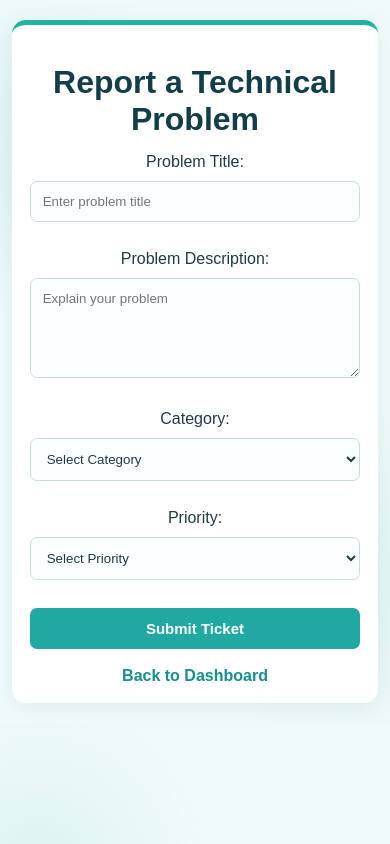
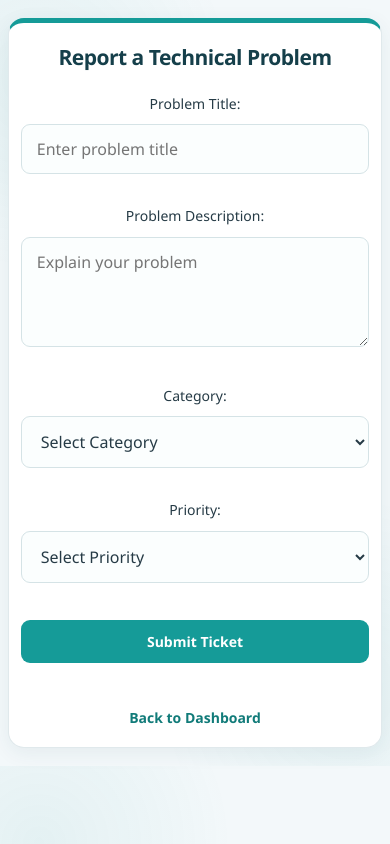
Before and after one commit to prahelikachowdhury-cyber/IT-Helpdesk-Incident-Management-System, a Flask app: page /create-ticket in a window 390 px wide. Run offline with Flask 3, Linux system fonts and the light colour scheme; the visitor is signed in with stand-in values (Sample User, id 1); some libraries are stand-ins or nearby versions.

Commit message:
Upgrade UI design and improve responsive styling

```diff
--- a/static/style.css
+++ b/static/style.css
@@ -1,212 +1,376 @@
-/* ==============================
-   GLOBAL STYLING
-============================== */
+/* =========================================
+   IT HELPDESK MANAGEMENT SYSTEM
+   Modern Teal & White Theme
+========================================= */
+
+/* ---------- GLOBAL ---------- */
 
 * {
     box-sizing: border-box;
 }
 
+:root {
+    --primary: #159b98;
+    --primary-dark: #117b79;
+    --primary-light: #e5f7f6;
+    --background: #f3f8fa;
+    --white: #ffffff;
+    --text: #263b46;
+    --muted: #71838c;
+    --border: #e0e9ec;
+    --shadow: 0 5px 20px rgba(25, 75, 85, 0.07);
+    --radius: 14px;
+}
+
 body {
-    font-family: Arial, sans-serif;
-    background-color: #f0fafa;
-    background-image:
-        radial-gradient(circle at 10% 20%, rgba(32, 178, 170, 0.09) 0, transparent 25%),
-        radial-gradient(circle at 90% 80%, rgba(32, 178, 170, 0.08) 0, transparent 25%);
     margin: 0;
     padding: 0;
-    color: #203b45;
+    font-family: "Segoe UI", Arial, sans-serif;
+    background:
+        radial-gradient(circle at 10% 10%, rgba(21, 155, 152, 0.07), transparent 25%),
+        radial-gradient(circle at 90% 90%, rgba(21, 155, 152, 0.06), transparent 25%),
+        var(--background);
+    color: var(--text);
+    line-height: 1.6;
+    font-size: 15px;
 }
 
-/* ==============================
-   MAIN CONTAINER
-============================== */
+/* ---------- MAIN CONTAINER ---------- */
 
 .container {
-    width: 90%;
-    max-width: 1100px;
-    margin: 40px auto;
-    padding: 30px;
-    background: #ffffff;
-    border-radius: 14px;
+    width: 92%;
+    max-width: 1150px;
+    margin: 35px auto;
+    padding: 35px;
+    background: var(--white);
+    border: 1px solid var(--border);
+    border-top: 5px solid var(--primary);
+    border-radius: 16px;
+    box-shadow: var(--shadow);
     text-align: center;
-    box-shadow: 0 5px 25px rgba(20, 90, 95, 0.08);
-    border-top: 5px solid #20b2aa;
 }
 
-/* ==============================
-   HEADINGS
-============================== */
+/* ---------- HEADINGS ---------- */
 
 h1 {
-    color: #123e4a;
-    margin-bottom: 15px;
+    color: #153f4a;
+    font-size: 30px;
+    font-weight: 700;
+    margin: 0 0 18px;
+    letter-spacing: -0.5px;
 }
 
 h2 {
-    color: #167f80;
-    margin-top: 25px;
+    color: var(--primary-dark);
+    font-size: 23px;
+    margin-top: 28px;
 }
 
 h3 {
-    color: #245963;
+    color: #285762;
+    font-size: 18px;
+    font-weight: 650;
 }
 
-/* ==============================
-   INPUTS AND FORMS
-============================== */
+p {
+    color: var(--muted);
+    line-height: 1.7;
+}
+
+/* ---------- LINKS ---------- */
+
+a {
+    color: var(--primary-dark);
+    text-decoration: none;
+    font-weight: 600;
+    transition: 0.2s ease;
+}
+
+a:hover {
+    color: #0b6261;
+}
+
+/* ---------- INPUTS AND FORMS ---------- */
 
 input,
 textarea,
 select {
     width: 90%;
-    padding: 12px;
-    margin: 10px 0;
-    border: 1px solid #c8dddd;
-    border-radius: 7px;
-    font-family: Arial, sans-serif;
-    background: #fbffff;
-    color: #203b45;
+    padding: 13px 15px;
+    margin: 9px 0;
+    border: 1px solid #d5e3e6;
+    border-radius: 9px;
+    background: #fbfefe;
+    color: var(--text);
+    font-family: inherit;
+    font-size: 15px;
+    transition: 0.2s ease;
 }
 
 input:focus,
 textarea:focus,
 select:focus {
     outline: none;
-    border-color: #20b2aa;
-    box-shadow: 0 0 5px rgba(32, 178, 170, 0.25);
+    border-color: var(--primary);
+    box-shadow: 0 0 0 3px rgba(21, 155, 152, 0.12);
+    background: var(--white);
 }
 
 textarea {
-    min-height: 100px;
+    min-height: 110px;
     resize: vertical;
 }
 
-/* ==============================
-   BUTTONS
-============================== */
+/* ---------- BUTTONS ---------- */
 
 button {
-    width: 100%;
-    padding: 12px;
-    background: #20a9a3;
-    color: white;
+    display: inline-block;
+    width: auto;
+    min-width: 150px;
+    padding: 12px 22px;
+    margin: 7px 4px;
+    background: var(--primary);
+    color: var(--white);
     border: none;
-    border-radius: 7px;
+    border-radius: 9px;
     cursor: pointer;
-    font-size: 15px;
-    font-weight: bold;
-    transition: 0.3s;
+    font-family: inherit;
+    font-size: 14px;
+    font-weight: 650;
+    transition: all 0.25s ease;
 }
 
 button:hover {
-    background: #147c7b;
-    transform: translateY(-1px);
+    background: var(--primary-dark);
+    box-shadow: 0 4px 12px rgba(21, 155, 152, 0.2);
+    transform: translateY(-2px);
 }
 
-/* ==============================
-   LINKS
-============================== */
-
-a {
-    color: #168f91;
-    text-decoration: none;
-    font-weight: bold;
+button:active {
+    transform: translateY(0);
 }
 
-a:hover {
-    color: #105d63;
-    text-decoration: underline;
-}
-
-/* ==============================
-   TICKET CARDS
-============================== */
+/* ---------- TICKET CARDS ---------- */
 
 .ticket {
     text-align: left;
-    padding: 22px;
-    margin: 18px 0;
-    background: #f4fbfb;
-    border-radius: 10px;
-    border-left: 5px solid #20b2aa;
-    box-shadow: 0 3px 12px rgba(20, 90, 95, 0.07);
+    padding: 23px;
+    margin: 20px 0;
+    background: #fbfefe;
+    border: 1px solid var(--border);
+    border-left: 5px solid var(--primary);
+    border-radius: 12px;
+    box-shadow: 0 3px 12px rgba(25, 75, 85, 0.05);
+    transition: 0.25s ease;
+}
+
+.ticket:hover {
+    box-shadow: var(--shadow);
+    transform: translateY(-2px);
 }
 
 .ticket h3 {
-    color: #147f80;
+    color: var(--primary-dark);
+    margin-top: 0;
 }
 
 .ticket p {
-    line-height: 1.6;
+    margin: 9px 0;
 }
 
-/* ==============================
-   STAFF DASHBOARD
-============================== */
+/* ---------- DASHBOARD CARDS ---------- */
 
 .dashboard-cards {
     display: grid;
-    grid-template-columns: repeat(auto-fit, minmax(180px, 1fr));
-    gap: 18px;
-    margin: 25px 0;
+    grid-template-columns: repeat(auto-fit, minmax(190px, 1fr));
+    gap: 20px;
+    margin: 28px 0;
 }
 
 .card {
-    background: linear-gradient(145deg, #ffffff, #e9fafa);
-    padding: 22px;
-    border-radius: 12px;
+    padding: 24px;
+    background: linear-gradient(145deg, #ffffff, #effafa);
+    border: 1px solid #dceeee;
+    border-radius: 13px;
+    box-shadow: var(--shadow);
     text-align: center;
-    border: 1px solid #d4eeee;
-    box-shadow: 0 4px 12px rgba(20, 90, 95, 0.07);
-    transition: 0.3s;
+    transition: 0.25s ease;
 }
 
 .card:hover {
     transform: translateY(-4px);
-    box-shadow: 0 7px 18px rgba(20, 90, 95, 0.12);
+    box-shadow: 0 9px 22px rgba(25, 75, 85, 0.11);
 }
 
 .card h3 {
-    font-size: 16px;
-    color: #477078;
+    color: #55737b;
+    font-size: 15px;
+    margin: 0 0 10px;
 }
 
 .card h2 {
-    font-size: 30px;
-    color: #159b98;
-    margin-bottom: 5px;
+    color: var(--primary);
+    font-size: 31px;
+    margin: 5px 0;
+    font-weight: 750;
 }
 
-/* ==============================
-   DIVIDERS
-============================== */
+/* ---------- TABLES ---------- */
+
+table {
+    width: 100%;
+    border-collapse: collapse;
+    margin: 22px 0;
+    background: var(--white);
+    border-radius: 10px;
+    overflow: hidden;
+}
+
+th {
+    padding: 14px;
+    background: #e7f6f5;
+    color: #205b60;
+    font-weight: 700;
+    text-align: left;
+}
+
+td {
+    padding: 13px 14px;
+    border-bottom: 1px solid var(--border);
+    text-align: left;
+}
+
+tr:hover td {
+    background: #f7fcfc;
+}
+
+/* ---------- FILTERS AND SEARCH ---------- */
+
+form {
+    margin: 15px 0;
+}
+
+form input,
+form select,
+form textarea {
+    max-width: 550px;
+}
+
+input[type="checkbox"],
+input[type="radio"] {
+    width: auto;
+    margin-right: 7px;
+}
+
+/* ---------- STATUS AND PRIORITY ---------- */
+
+.status,
+.priority {
+    display: inline-block;
+    padding: 5px 11px;
+    border-radius: 20px;
+    font-size: 12px;
+    font-weight: 700;
+}
+
+/* ---------- DIVIDERS ---------- */
 
 hr {
     border: none;
     height: 1px;
-    background: #d8eeee;
+    background: var(--border);
     margin: 30px 0;
 }
 
-/* ==============================
-   RESPONSIVE DESIGN
-============================== */
+/* ---------- IMAGES AND CHARTS ---------- */
 
-@media (max-width: 600px) {
+img,
+canvas {
+    max-width: 100%;
+}
+
+canvas {
+    margin: 15px auto;
+}
+
+/* ---------- RESPONSIVE DESIGN ---------- */
+
+@media (max-width: 768px) {
+
+    body {
+        font-size: 14px;
+    }
 
     .container {
         width: 94%;
-        margin: 20px auto;
-        padding: 18px;
+        margin: 18px auto;
+        padding: 22px 16px;
+    }
+
+    h1 {
+        font-size: 24px;
+    }
+
+    h2 {
+        font-size: 20px;
     }
 
     .dashboard-cards {
-        grid-template-columns: repeat(2, 1fr);
+        grid-template-columns: repeat(2, minmax(0, 1fr));
+        gap: 12px;
+    }
+
+    .card {
+        padding: 17px 10px;
+    }
+
+    .card h2 {
+        font-size: 25px;
     }
 
     input,
     textarea,
     select {
         width: 100%;
+        font-size: 16px;
+    }
+
+    button {
+        max-width: 100%;
+    }
+
+    .ticket {
+        padding: 17px;
+    }
+
+    table {
+        display: block;
+        overflow-x: auto;
+        white-space: nowrap;
     }
 }
+
+@media (max-width: 420px) {
+
+    .container {
+        width: 96%;
+        padding: 18px 12px;
+    }
+
+    h1 {
+        font-size: 21px;
+    }
+
+    .dashboard-cards {
+        grid-template-columns: 1fr;
+    }
+
+    .card {
+        padding: 18px;
+    }
+
+    button {
+        width: 100%;
+        margin: 6px 0;
+    }
+}
```
